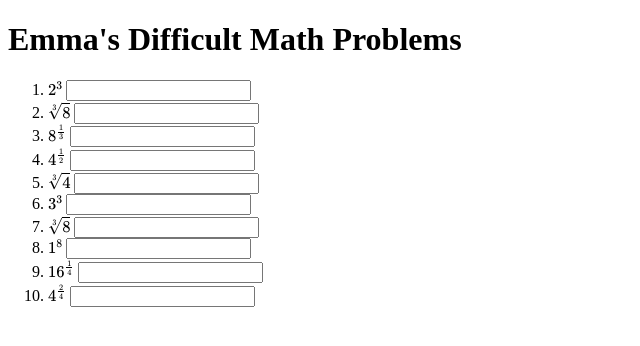
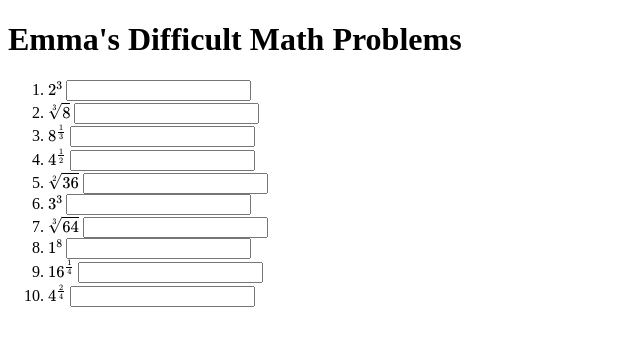
Before and after one commit to emmathompson08/AACoding-02-8, a plain HTML site: page index.html in a window 1280 px wide. Shown: the full height of the page, 0-640 px from the left. Drawn offline with nearby package versions, Linux system fonts and the light colour scheme.

Commit message:
Update index.html

```diff
--- a/index.html
+++ b/index.html
@@ -23,9 +23,9 @@
 <li> \( \sqrt[3]{8} \) <input data-correct="2" /></li>
 <li> \( 8^\frac{1}{3} \) <input data-correct="2" /></li>
 <li> \( 4^\frac{1}{2} \) <input data-correct="2" /></li>
-<li> \( \sqrt[3]{4} \) <input data-correct="6" /></li>
+<li> \( \sqrt[2]{36} \) <input data-correct="6" /></li>
 <li> \( 3^3 \) <input data-correct="27" /> </li>
-<li> \( \sqrt[3]{8} \) <input data-correct="2" /></li>
+<li> \( \sqrt[3]{64} \) <input data-correct="4" /></li>
 <li> \( 1^ 8\) <input data-correct="1" /> </li>
 <li> \( 16^\frac{1}{4} \) <input data-correct="2" /></li>
 <li> \( 4^\frac{2}{4} \) <input data-correct="2" /></li>
```
